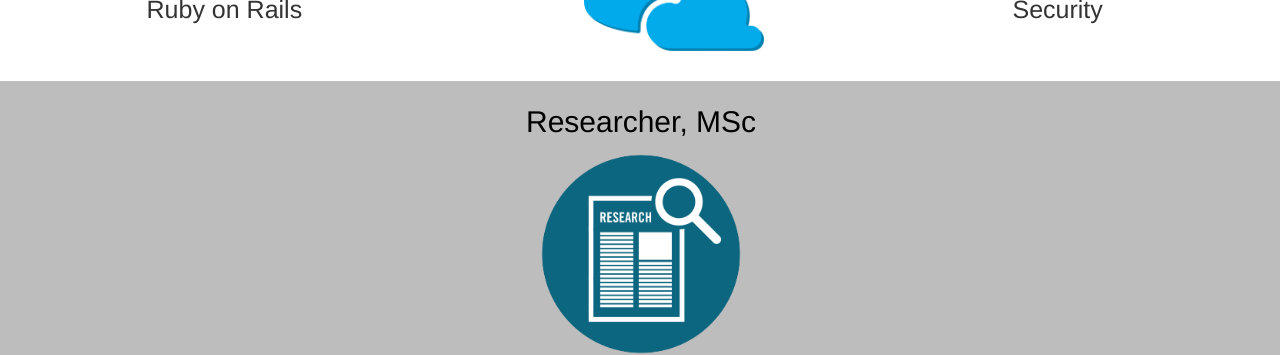
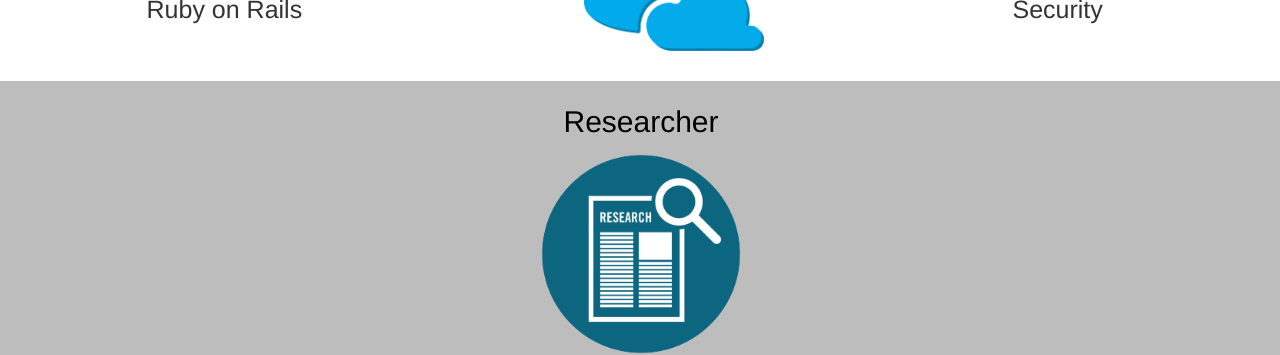
Before and after one commit to davinomjr/davinomjr.github.io, a Jekyll site: the page built from index.md, in a window 1280 px wide and 900 px high, scrolled down 1553 px. Shown: the part 155-510 px from the top of the window. Built offline with Jekyll 4.4.1, drawn with Linux system fonts in a browser that asks for light colours.

Commit message:
Quick fix title

```diff
--- a/index.md
+++ b/index.md
@@ -140,7 +140,7 @@ layout: default
             <article class="v-box">
                 <div class="row m-t-20">
                     <div class="col-xs-12">
-                        <p style="font-size:30px; color: black">Researcher, MSc</p>
+                        <p style="font-size:30px; color: black">Researcher</p>
                     </div>
                     <div class="col-xs-12">
                         <img src="/assets/images/research.jpg" class="centered-img round-image" alt="research icon" />
```
